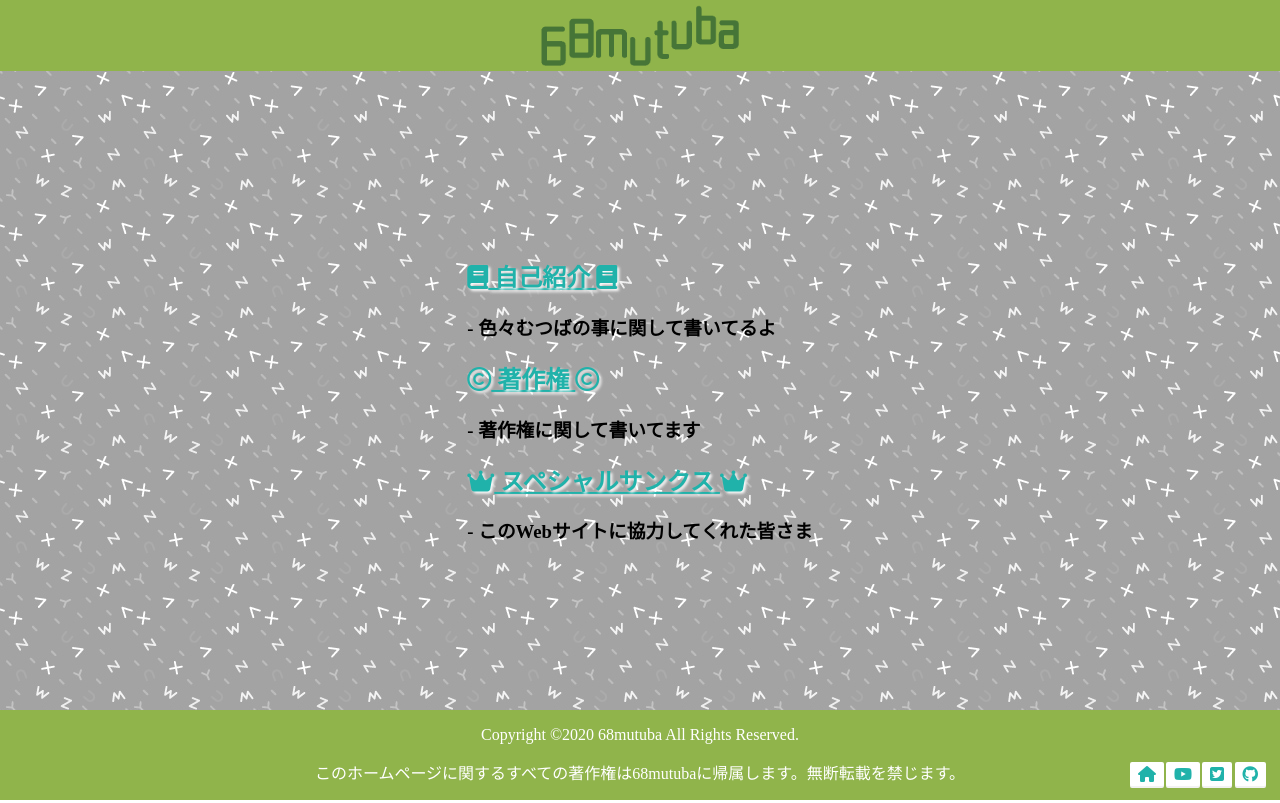
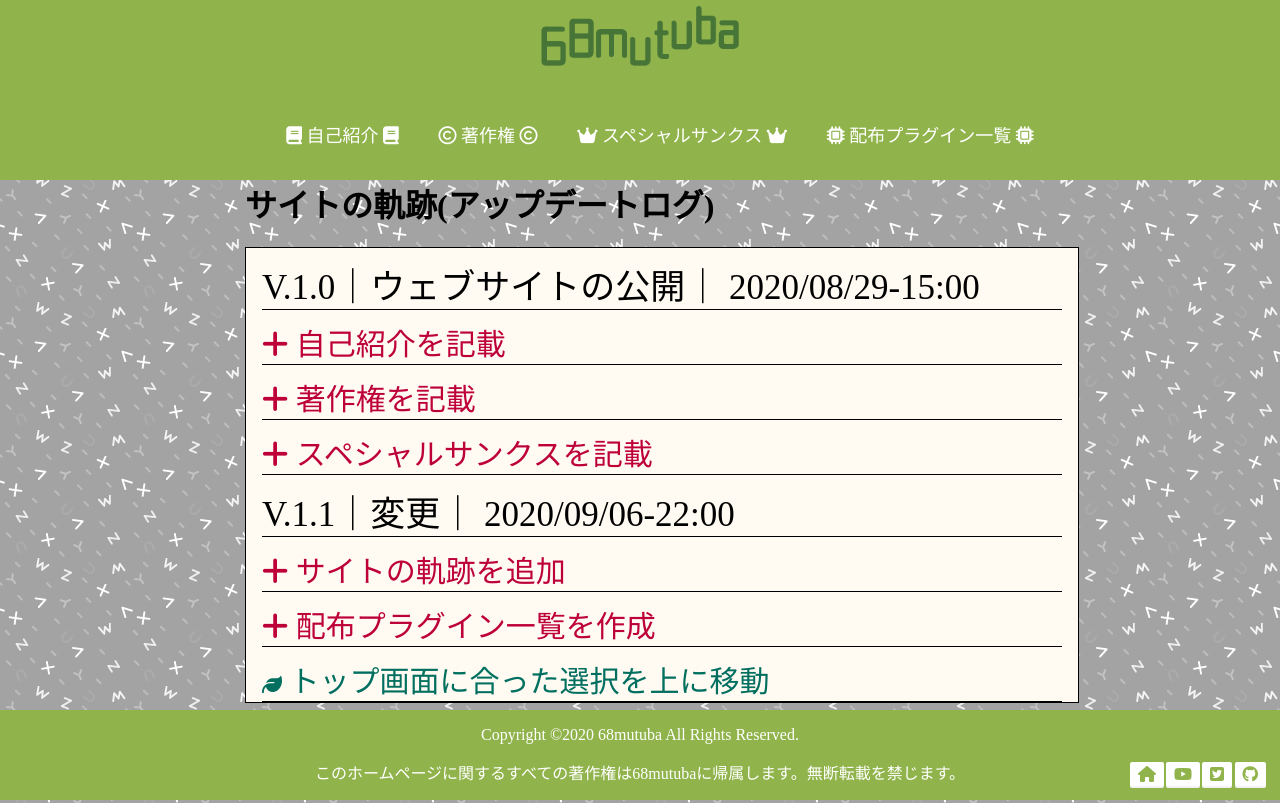
Before and after one commit to 68mutuba/68mutuba.github.io, a plain HTML site: page index.html in a window 1280 px wide. Drawn offline with Linux system fonts and the light colour scheme; a web font is replaced by a local one.

Commit message:
V.1.1公開

```diff
--- /dev/null
+++ b/distribution.css
@@ -0,0 +1,149 @@
+@font-face {
+  font-family: "Mamelon";
+  src: url("./font/Mamelon.otf");
+}
+@font-face {
+  font-family: "AnzuMozi";
+  src: url("./font/AP.ttf");
+}
+body{
+  background-image: url("./image/Background_Image.JPG");
+  margin: 0;
+}
+.up_center{
+  width: 100%;
+  background-color: #90B44B;
+  position: fixed;
+  top: 0;
+  text-align: center;
+  font-size: 15px;
+}
+nav ul li a {
+  padding: 18px;
+  text-transform:uppercase;
+  color: #ffffff;
+  font-size: 18px;
+  text-decoration: none;
+  display: block;
+}
+.set_center{
+  width: 203px;
+  margin: 0 auto;
+  display: block;
+  border-top: 23px;
+  border-bottom: 23px;
+}
+.douwn_left{
+  color: #ffffff;
+  background-color: #90B44B;
+  text-align: center;
+  position: fixed;
+  bottom: 0;
+  width: 100%;
+}
+.go_top{
+  bottom: 10px;
+  right: 114px;
+  position: fixed;
+  z-index: 1000;
+  display: inline-block;
+  padding: 0.25em 0.5em;
+  text-decoration: none;
+  color: #90B44B;
+  background: #ffffff;
+  border-radius: 4px;
+  box-shadow: inset 0 2px 0 rgba(255,255,255,0.2), inset 0 -2px 0 rgba(0, 0, 0, 0.05);
+  font-weight: bold;
+  border: solid 2px #90B44B;
+  position: fixed;
+}
+.go_top:active{
+  box-shadow: 0 0 2px rgba(0, 0, 0, 0.30);
+}
+.go_twitter{
+  bottom: 10px;
+  right: 46px;
+  z-index: 1000;
+  position: fixed;
+  display: inline-block;
+  padding: 0.25em 0.5em;
+  text-decoration: none;
+  color: #90B44B;
+  background: #ffffff;
+  border-radius: 4px;
+  box-shadow: inset 0 2px 0 rgba(255,255,255,0.2), inset 0 -2px 0 rgba(0, 0, 0, 0.05);
+  font-weight: bold;
+  border: solid 2px #90B44B;
+  position: fixed;
+}
+.go_twitter:active{
+  box-shadow: 0 0 2px rgba(0, 0, 0, 0.30);
+}
+.go_youtube{
+  bottom: 10px;
+  right: 78px;
+  position: fixed;
+  z-index: 1000;
+  display: inline-block;
+  padding: 0.25em 0.5em;
+  text-decoration: none;
+  color: #90B44B;
+  background: #ffffff;
+  border-radius: 4px;
+  box-shadow: inset 0 2px 0 rgba(255,255,255,0.2), inset 0 -2px 0 rgba(0, 0, 0, 0.05);
+  font-weight: bold;
+  border: solid 2px #90B44B;
+  position: fixed;
+}
+.go_youtube:active{
+  box-shadow: 0 0 2px rgba(0, 0, 0, 0.30);
+}
+.go_github{
+  bottom: 10px;
+  right: 12px;
+  position: fixed;
+  z-index: 1000;
+  display: inline-block;
+  padding: 0.25em 0.5em;
+  text-decoration: none;
+  color: #90B44B;
+  background: #ffffff;
+  border-radius: 4px;
+  box-shadow: inset 0 2px 0 rgba(255,255,255,0.2), inset 0 -2px 0 rgba(0, 0, 0, 0.05);
+  font-weight: bold;
+  border: solid 2px #90B44B;
+  position: fixed;
+}
+.go_github:active{
+  box-shadow: 0 0 2px rgba(0, 0, 0, 0.30);
+}
+.clickspace{
+  animation: logoIn 2s ease-out forwards;
+  position: absolute;
+  top: 50%;
+  left: 50%;
+  transform: translateY(-50%) translateX(-50%);
+  -webkit-transform: translateY(-50%) translateX(-50%);
+  font-family: 'Mamelon';
+}
+.profile:link{
+  color: #20B2AA;
+}
+.copyright:link{
+  color: #20B2AA;
+}
+.specialthanks:link{
+  color: #20B2AA;
+}
+.distribution_plugin{
+  animation: logoIn 2s ease-out forwards;
+  position: absolute;
+  top: 50%;
+  left: 50%;
+  transform: translateY(-50%) translateX(-50%);
+  -webkit-transform: translateY(-50%) translateX(-50%);
+  font-family: 'Mamelon';
+}
+.fireworks{
+  font-family: "AnzuMozi"
+}
--- a/index.css
+++ b/index.css
@@ -1,6 +1,10 @@
 @font-face {
   font-family: "Mamelon";
   src: url("./font/Mamelon.otf");
+}
+@font-face {
+  font-family: "AnzuMozi";
+  src: url("./font/AP.ttf");
 }
 body{
   background-image: url("./image/Background_Image.JPG");
@@ -11,6 +15,16 @@ body{
   background-color: #90B44B;
   position: fixed;
   top: 0;
+  text-align: center;
+  font-size: 15px;
+}
+nav ul li a {
+  padding: 18px;
+  text-transform:uppercase;
+  color: #ffffff;
+  font-size: 18px;
+  text-decoration: none;
+  display: block;
 }
 .set_center{
   width: 203px;
@@ -121,7 +135,71 @@ body{
 .specialthanks:link{
   color: #20B2AA;
 }
-a:link{
-  color: #20B2AA;
-  text-shadow: 2px 2px 3px #FFFFFF;
+.updatelog{
+  text-align: left;
+  margin-top: 180px;
+  margin-bottom: 100px;
+  width: 790px;
+  margin-left: auto;
+  margin-right: auto;
 }
+.updatelog_title{
+  font-family: "Mamelon";
+}
+.updatelog_letter_title{
+  font-family: 'Mamelon';
+  font-size: 35px;
+  border-bottom: 1px solid #000000;
+  color: #000000;
+}
+.updatelog_letter_plus{
+  font-family: 'AnzuMozi';
+  font-size: 30px;
+  border-bottom: 1px solid #000000;
+  color: #BE0039;
+}
+.updatelog_letter_minus{
+  font-family: 'AnzuMozi';
+  font-size: 30px;
+  border-bottom: 1px solid #000000;
+  color: #333399;
+}
+.updatelog_letter_leaf{
+  font-family: 'AnzuMozi';
+  font-size: 30px;
+  border-bottom: 1px solid #000000;
+  color: #006F5F;
+}
+.updatelog_letter_title p{
+  margin: 0;
+  margin-top: 10px;
+}
+.updatelog_letter_plus p{
+  margin: 0;
+  margin-top: 10px;
+}
+.updatelog_letter_minus p{
+  margin: 0;
+  margin-top: 10px;
+}
+.updatelog_letter_leaf p{
+  margin: 0;
+  margin-top: 10px;
+}
+.updatelog_letter_leaf i{
+  font-size: 20px;
+}
+.update_note{
+  width: 800px;
+  padding:0 1em;
+  background: #fffbf2;
+  background-size: auto 2.5em;
+  border-bottom: 1px solid #000000;
+  border-left: 1px solid #000000;
+  border-right: 1px solid #000000;
+  border-top: 1px solid #000000;
+  overflow: hidden;
+}
+li{
+  display: inline-block;
+}
--- a/index.html
+++ b/index.html
@@ -26,46 +26,98 @@
       <a href="https://github.com/68mutuba" class="go_github"><i class="fab fa-github"></i></a>
     </div>
   </div>
-  <div class="clickspace">
-    <div class="profile">
-      <h2>
+  <div class="up_center">
+    <img border="0" src="./image/image_2.png" class="set_center">
+    <header>
+    ﻿  <nav>
+        <ul>
+          <li>
             <a href="./profile.html">
               <i class="fas fa-book"></i>
                 自己紹介
               <i class="fas fa-book"></i>
             </a>
-      </h2>
-      <h3>
-        - 色々むつばの事に関して書いてるよ
-      </h3>
-    </div>
-    <div class="copyright">
-      <h2>
+          </li>
+          <li>
             <a href="./copyright.html">
               <i class="far fa-copyright"></i>
               著作権
               <i class="far fa-copyright"></i>
             </a>
-      </h2>
-      <h3>
-        - 著作権に関して書いてます
-      </h3>
-    </div>
-    <div class="specialthanks">
-      <h2>
+          </li>
+          <li>
               <a href="./specialthanks.html">
                 <i class="fas fa-crown"></i>
                 スペシャルサンクス
               <i class="fas fa-crown"></i>
             </a>
-      </h2>
-      <h3>
-        - このWebサイトに協力してくれた皆さま
-      </h3>
+          </li>
+          <li>
+              <a href="./distribution.html">
+                <i class="fas fa-microchip"></i>
+                配布プラグイン一覧
+              <i class="fas fa-microchip"></i>
+            </a>
+          </li>
+      </ul>
+    </nav>
+  </header>
+  </div>
+  <div class="updatelog">
+    <div class="updatelog_title">
+      <h1>
+      サイトの軌跡(アップデートログ)
+      </h1>
+    </div>
+    <div class="update_note">
+      <div class="updatelog_letter_title">
+        <p>
+          V.1.0｜ウェブサイトの公開｜ 2020/08/29-15:00
+        </p>
+      </div>
+      <div class="updatelog_letter_plus">
+        <p>
+            <i class="fas fa-plus"></i>
+            自己紹介を記載
+        </p>
+      </div>
+      <div class="updatelog_letter_plus">
+        <p>
+            <i class="fas fa-plus"></i>
+            著作権を記載
+        </p>
+      </div>
+      <div class="updatelog_letter_plus">
+        <p>
+            <i class="fas fa-plus"></i>
+            スペシャルサンクスを記載
+        </p>
+      </div>
+      <div class="updatelog_letter_title">
+        <p>
+          V.1.1｜変更｜ 2020/09/06-22:00
+        </p>
+      </div>
+      <div class="updatelog_letter_plus">
+        <p>
+            <i class="fas fa-plus"></i>
+            サイトの軌跡を追加
+        </p>
+      </div>
+      <div class="updatelog_letter_plus">
+        <p>
+            <i class="fas fa-plus"></i>
+            配布プラグイン一覧を作成
+        </p>
+      </div>
+      <div class="updatelog_letter_leaf">
+        <p>
+            <i class="fas fa-leaf"></i>
+            トップ画面に合った選択を上に移動
+        </p>
       </div>
       </div>
-  <div class="up_center">
-    <img border="0" src="./image/image_2.png" class="set_center">
+    </div>
   </div>
   <div class="douwn_left">
     <p>
--- a/specialthanks.css
+++ b/specialthanks.css
@@ -112,18 +112,27 @@ body{
   -webkit-transform: translateY(-50%) translateX(-50%);
   font-family: 'Mamelon';
 }
-.naz7z{
-
-}
-a:link{
+.naz7z a:link{
   color: #20B2AA;
   transition: 1.5s;
   text-shadow: 2px 2px 3px #FFFFFF;
   text-decoration: none;
 }
-a:hover{
+.naz7z a:hover{
   color: #EDAE00;
   border-left: solid 10px #EDAE00;
   border-bottom: double 2px #EDAE00;
   transition: 1.5s;
 }
+.Toto31010 a:link{
+  color: #20B2AA;
+  transition: 1.5s;
+  text-shadow: 2px 2px 3px #FFFFFF;
+  text-decoration: none;
+}
+.Toto31010 a:hover{
+  color: #EDAE00;
+  border-left: solid 10px #EDAE00;
+  border-bottom: double 2px #EDAE00;
+  transition: 1.5s;
+}
```
Also changed, not shown: distribution.html (added, +53 -0 lines), 1 other file. Lines whose indentation alone changed are shown as unchanged.
